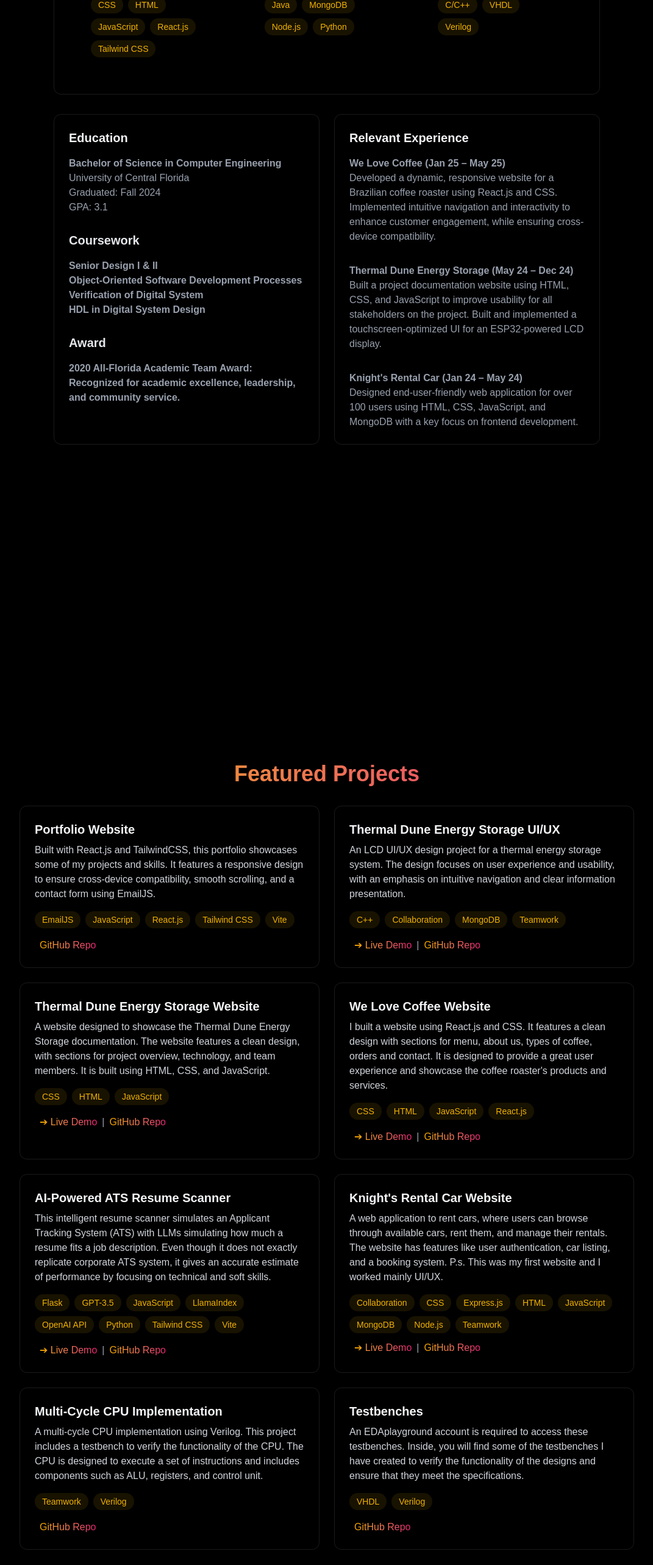
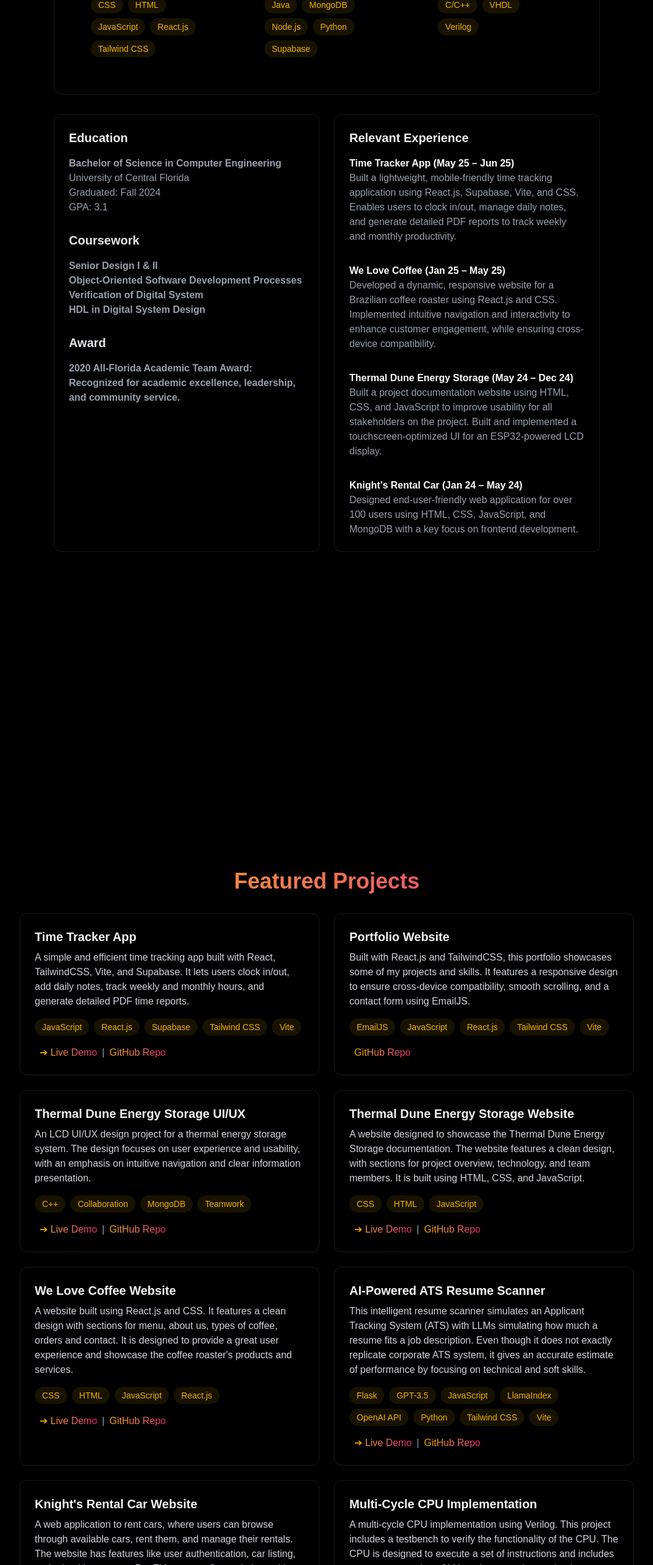
Before and after one commit to fpfrances/portfolio, a React (Vite) app: page / in a window 1280 px wide. Shown: the part 1155-3721 px from the top of the page at 61% size, without its empty margins (104-1175 px from the left). Built offline with nearby package versions, Linux system fonts and the light colour scheme.

Commit message:
Update About and Projects sections with new project details and skills

```diff
--- a/src/components/RevealOnScroll.jsx
+++ b/src/components/RevealOnScroll.jsx
@@ -10,7 +10,7 @@ export const RevealOnScroll = ({ children }) => {
             } else {
                 ref.current.classList.remove('visible');
             }
-        }, {threshold: 0.2, rootMargin: "0px 0px -45px 0px"});
+        }, {threshold: 0.2, rootMargin: "0px 0px -40px 0px"});
 
         if (ref.current) observer.observe(ref.current);
             return () => observer.disconnect();
--- a/src/components/sections/About.jsx
+++ b/src/components/sections/About.jsx
@@ -14,6 +14,7 @@ export const About = () => {
         "MongoDB",
         "Node.js",
         "Python",
+        "Supabase",
     ];
 
     const SystemHardwareSkills = [
@@ -99,21 +100,27 @@ export const About = () => {
                         <h3 className="text-xl font-bold mb-4">Relevant Experience</h3>
                         <div className="space-y-8 text-gray-400">
                             <div>
-                            <h4><strong> We Love Coffee (Jan 25 – May 25)</strong></h4>
+                            <h4 className="text-white"><strong> Time Tracker App (May 25 – Jun 25)</strong></h4>
+                                <p>Built a lightweight, mobile-friendly time tracking application using React.js, Supabase, Vite, and CSS.
+                                Enables users to clock in/out, manage daily notes, and generate detailed PDF reports to track weekly and monthly productivity.
+                                </p>
+                            </div>
+                            <div>
+                            <h4 className="text-white"><strong> We Love Coffee (Jan 25 – May 25)</strong></h4>
                                 <p>Developed a dynamic, responsive website for a Brazilian coffee roaster
                                 using React.js and CSS. Implemented intuitive navigation and interactivity
                                 to enhance customer engagement, while ensuring cross-device compatibility.
                                 </p>
                             </div>
                             <div>
-                            <h4><strong>Thermal Dune Energy Storage (May 24 – Dec 24)</strong></h4>
+                            <h4 className="text-white"><strong>Thermal Dune Energy Storage (May 24 – Dec 24)</strong></h4>
                                 <p>Built a project documentation website using HTML, CSS, and JavaScript
                                 to improve usability for all stakeholders on the project. Built and implemented
                                 a touchscreen-optimized UI for an ESP32-powered LCD display.
                                 </p>
                             </div>
                             <div>
-                            <h4><strong>Knight's Rental Car (Jan 24 – May 24)</strong></h4>
+                            <h4 className="text-white"><strong>Knight's Rental Car (Jan 24 – May 24)</strong></h4>
                                 <p>Designed end-user-friendly web application for over 100 users using HTML,
                                 CSS, JavaScript, and MongoDB with a key focus on frontend development.
                                 </p>
--- a/src/components/sections/Projects.jsx
+++ b/src/components/sections/Projects.jsx
@@ -7,6 +7,29 @@ export const Projects = () => {
                 <h2 className="text-4xl font-bold mb-8 bg-gradient-to-r from-yellow-500 to-pink-600 bg-clip-text text-transparent text-center">
                 Featured Projects</h2>
                 <div className="grid grid-cols-1 md:grid-cols-2 gap-6">
+                    <div className="p-6 rounded-xl border border-white/10 hover:-translate-y-1 hover:border-yellow-500/30
+                        hover:shadow-[0_0_15px_rgba(234,179,8,0.4)] transition">
+                        <h3 className="text-xl font-bold mb-2">Time Tracker App</h3>
+                        <p className="text-gray-300 mb-4">
+                        A simple and efficient time tracking app built with React, TailwindCSS, Vite, and Supabase.
+                        It lets users clock in/out, add daily notes, track weekly and monthly hours, and generate detailed PDF time reports.
+                        </p>
+                        <div className="flex flex-wrap gap-2">
+                            {["JavaScript", "React.js", "Supabase", "Tailwind CSS", "Vite"].map((tech, key) => (
+                            <span key={key} className="bg-yellow-500/10 text-yellow-500 py-1 px-3 rounded-full text-sm hover:bg-yellow-500/20
+                            hover:shadow-[0_0_15px_rgba(234,179,8,0.4)] transition-all">{tech}
+                            </span>
+                        ))}
+                        </div>
+                        <div className="flex justify-left items-center mt-4">
+                            <a href="https://fpfrances-time-tracker.vercel.app" target="_blank" className="bg-gradient-to-r from-yellow-500 to-pink-600 bg-clip-text text-transparent text-center px-2">
+                            ➔ Live Demo
+                            </a><span className="text-gray-400">|</span>
+                            <a href="https://github.com/fpfrances/time-tracker-app" target="_blank" className="bg-gradient-to-r from-yellow-500 to-pink-600 bg-clip-text text-transparent text-center px-2">
+                                GitHub Repo
+                            </a>
+                        </div>
+                    </div>
                     <div className="p-6 rounded-xl border border-white/10 hover:-translate-y-1 hover:border-yellow-500/30
                     hover:shadow-[0_0_15px_rgba(234,179,8,0.4)] transition">
                         <h3 className="text-xl font-bold mb-2">Portfolio Website</h3>
@@ -77,7 +100,7 @@ export const Projects = () => {
                         hover:shadow-[0_0_15px_rgba(234,179,8,0.4)] transition">
                         <h3 className="text-xl font-bold mb-2">We Love Coffee Website</h3>
                         <p className="text-gray-300 mb-4">
-                        I built a website using React.js and CSS. It features a clean design with sections for menu, about us, types of coffee, orders and contact.
+                        A website built using React.js and CSS. It features a clean design with sections for menu, about us, types of coffee, orders and contact.
                         It is designed to provide a great user experience and showcase the coffee roaster's products and services.
                         </p>
                         <div className="flex flex-wrap gap-2">
@@ -163,27 +186,6 @@ export const Projects = () => {
                             </a>
                         </div>
                     </div>
-                    <div className="p-6 rounded-xl border border-white/10 hover:-translate-y-1 hover:border-yellow-500/30
-                        hover:shadow-[0_0_15px_rgba(234,179,8,0.4)] transition">
-                        <h3 className="text-xl font-bold mb-2">Testbenches</h3>
-                        <p className="text-gray-300 mb-4">
-                        An EDAplayground account is required to access these testbenches. Inside,
-                        you will find some of the testbenches I have created to verify the
-                        functionality of the designs and ensure that they meet the specifications.
-                        </p>
-                        <div className="flex flex-wrap gap-2">
-                            {["VHDL","Verilog"].map((tech, key) => (
-                            <span key={key} className="bg-yellow-500/10 text-yellow-500 py-1 px-3 rounded-full text-sm hover:bg-yellow-500/20
-                            hover:shadow-[0_0_15px_rgba(234,179,8,0.4)] transition-all">{tech}
-                            </span>
-                        ))}
-                        </div>
-                        <div className="flex justify-left items-center mt-4">
-                            <a href="https://github.com/fpfrances/Testbenches" target="_blank" className="bg-gradient-to-r from-yellow-500 to-pink-600 bg-clip-text text-transparent text-center px-2">
-                                GitHub Repo
-                            </a>
-                        </div>
-                    </div>
                 </div>
             </div>
             </RevealOnScroll>
```
